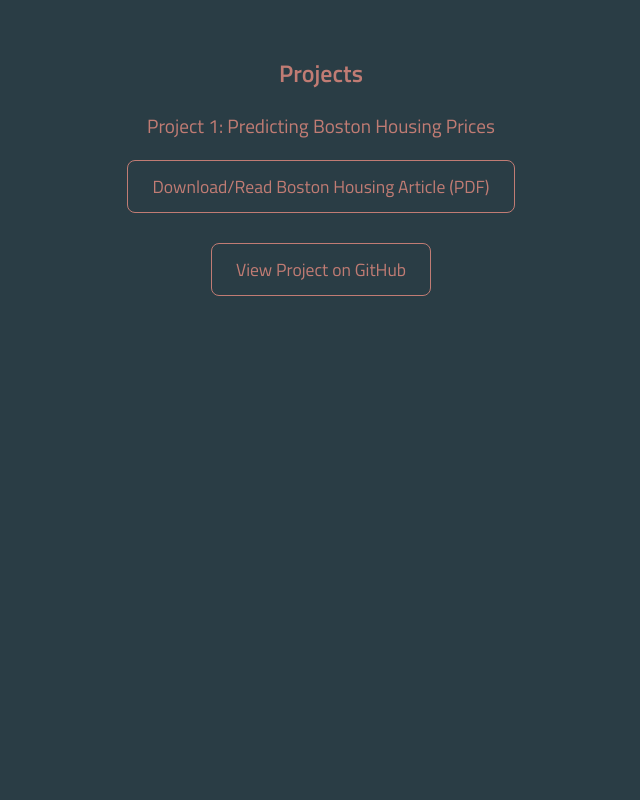
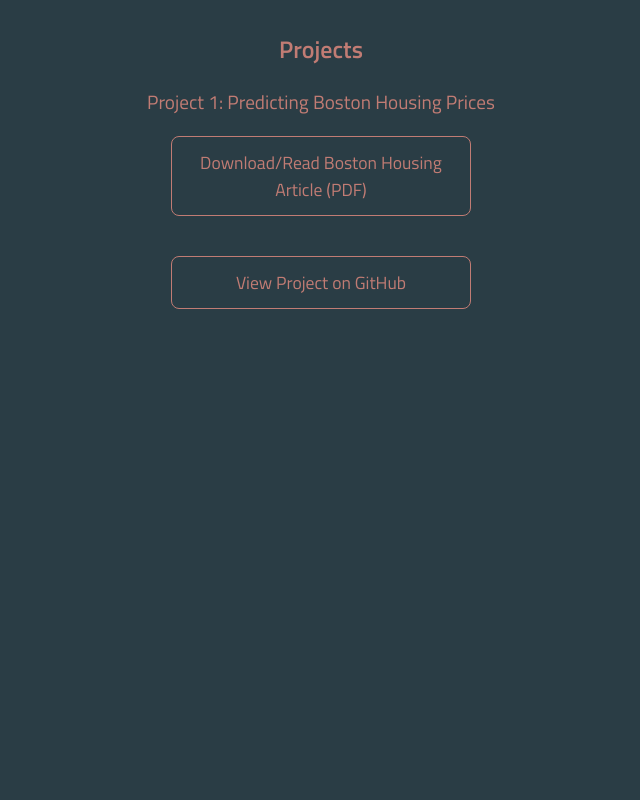
Before and after one commit to gurrjott/my-portfolio, a plain HTML site: page index.html in a window 1280 px wide. Shown: the part 1020-1820 px from the top of the page, without its empty margins (319-959 px from the left). Drawn offline with Linux system fonts and the light colour scheme.

Commit message:
Update styles.css

```diff
--- a/styles.css
+++ b/styles.css
@@ -1,3 +1,4 @@
+
 /* General reset */
 * {
     margin: 0;
@@ -32,6 +33,26 @@ p {
     font-size: 1.2rem;
 }
 
+/* Style for the PDF link buttons */
+.pdf-link {
+    color: #C17C74;
+    text-decoration: none;
+    border: 1.5px solid #C17C74;
+    padding: 12px 24px;
+    border-radius: 8px;
+    transition: background-color 0.3s ease, color 0.3s ease;
+    font-size: 1.1rem;
+    display: inline-block;
+    width: 100%; /* Make buttons full-width */
+    max-width: 300px; /* Limit the maximum width */
+    margin: 10px auto; /* Add spacing between buttons and center them */
+}
+
+.pdf-link:hover {
+    background-color: #C17C74;
+    color: #fff;
+}
+
 /* Ensure social icons are aligned in a single line */
 .social-icons {
     display: flex;
@@ -39,27 +60,9 @@ p {
     gap: 20px;
 }
 
-/* Ensure buttons don't overlap and are displayed properly */
+/* Ensure buttons are stacked and spaced properly */
 .button-container, .github-container {
     display: block;
     margin: 10px auto;
     text-align: center;
 }
-
-/* Style for the PDF link buttons */
-.pdf-link {
-    display: inline-block;
-    color: #C17C74;
-    text-decoration: none;
-    border: 1.5px solid #C17C74;
-    padding: 12px 24px;
-    border-radius: 8px;
-    transition: background-color 0.3s ease, color 0.3s ease;
-    font-size: 1.1rem;
-    margin-top: 10px;
-}
-
-.pdf-link:hover {
-    background-color: #C17C74;
-    color: #fff;
-}
```
